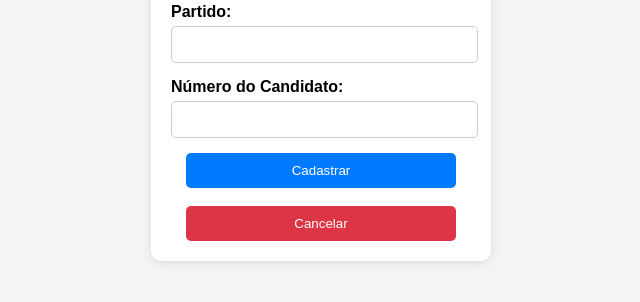
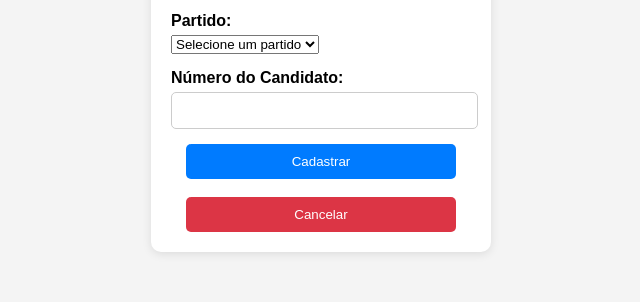
Before and after one commit to genuino12/Trabalho-Final-main, a website: page Privado/cadastro_candidato.html in a window 1280 px wide. Shown: the part 374-676 px from the top of the page, without its empty margins (319-959 px from the left). Drawn offline with Linux system fonts and the light colour scheme; files that its build step writes are made by us from their sources.

Commit message:
atualizar

```diff
--- a/Privado/cadastro_candidato.html
+++ b/Privado/cadastro_candidato.html
@@ -19,8 +19,10 @@
                 </div>
                 <div class="form-group">
                     <label for="partido">Partido:</label>
-                    <input type="text" id="partido" name="partido" required>
-                    <span class="erro" style="color: red;"></span>
+                    <select id="partido" name="partido" required>
+                        <option value="">Selecione um partido</option>
+                        <span class="erro" style="color: red;"></span>
+                    </select>
                 </div>
                 <div class="form-group">
                     <label for="numero">Número do Candidato:</label>
```
